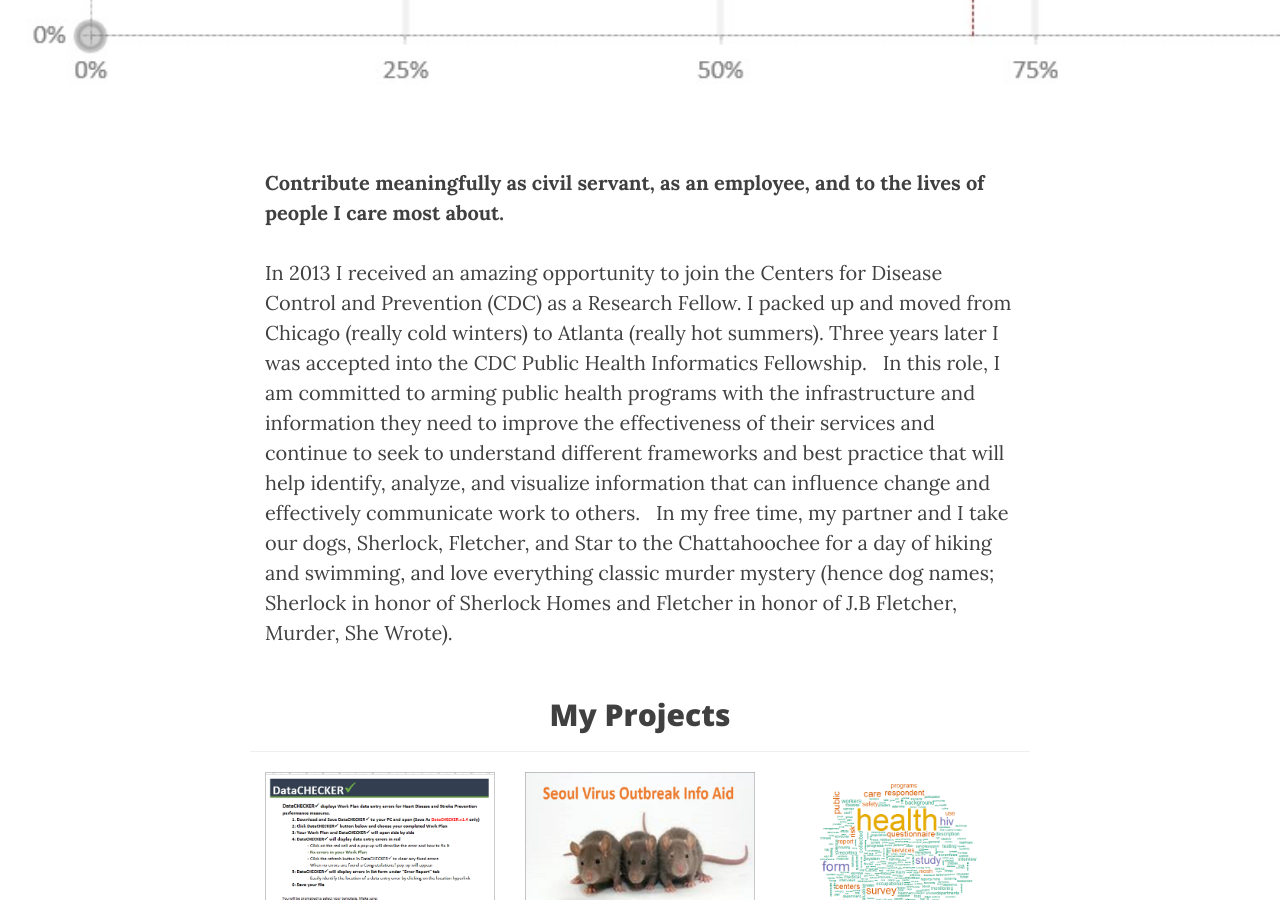
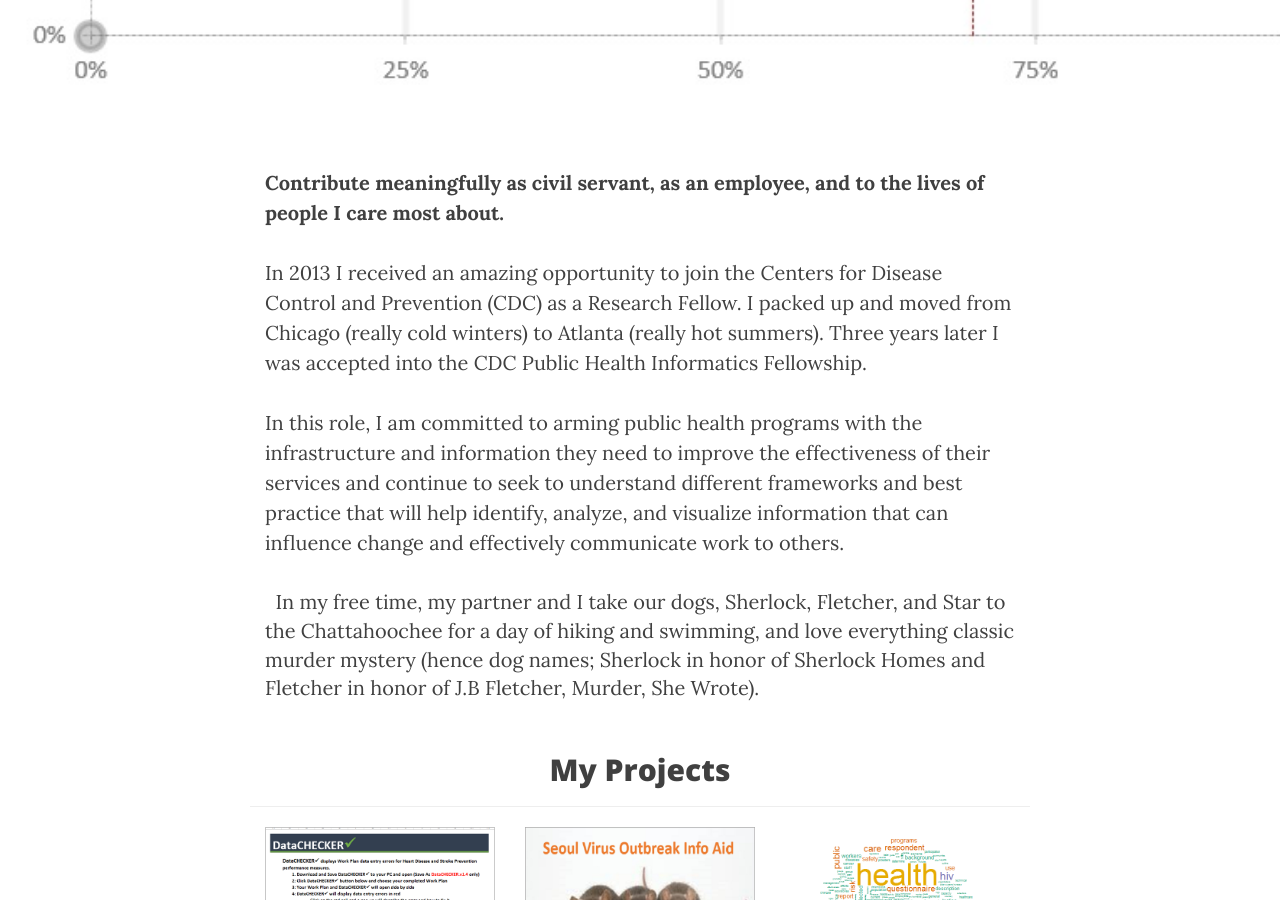
Before and after one commit to lindaroesch/lindaroesch.github.io, a Jekyll site: the page built from index.html, in a window 1280 px wide and 900 px high, scrolled down 460 px. Built offline with Jekyll 4.4.1, drawn with Linux system fonts in a browser that asks for light colours; nearby versions of some CDN libraries.

```diff
--- a/index.html
+++ b/index.html
@@ -12,25 +12,19 @@ description: "Informatics Fellow"
 			<b>Contribute meaningfully as civil servant, as an employee, and to the lives of people I care most about.</b>
 
 		</p>
-		<p>
-
-In 2013 I received an amazing opportunity
+		<p>  In 2013 I received an amazing opportunity
 to join the Centers for Disease Control and Prevention (CDC) as a Research Fellow.
 I packed up and moved from Chicago (really cold winters) to Atlanta (really hot
 summers). Three years later I was accepted into the CDC Public Health Informatics
-Fellowship.
+			Fellowship. </p>
 
-
-
-
-
-In this role, I am committed to
+<p> In this role, I am committed to
 arming public health programs with the infrastructure and information they need
 to improve the effectiveness of their services and continue to seek to understand
 different frameworks and best practice that will help identify, analyze, and
 visualize information that can influence change and effectively communicate work
 to others.
-
+		</p>
 
 
 
```
